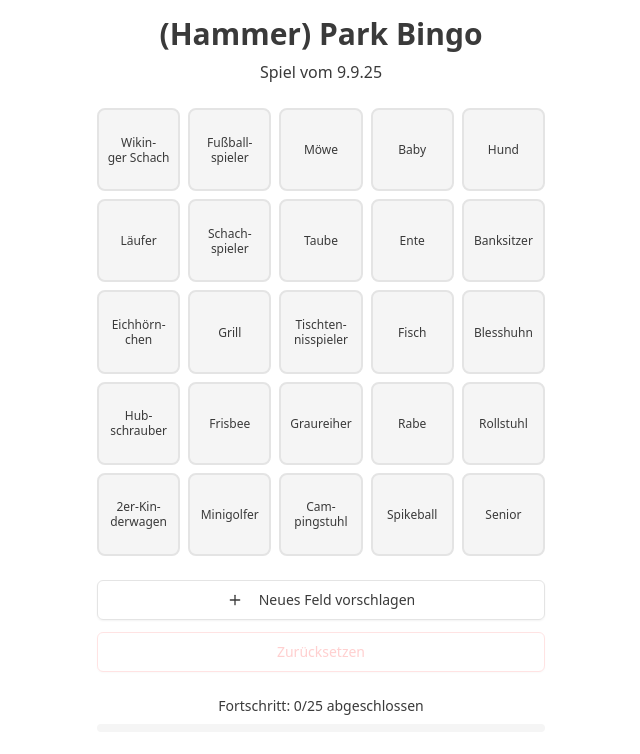
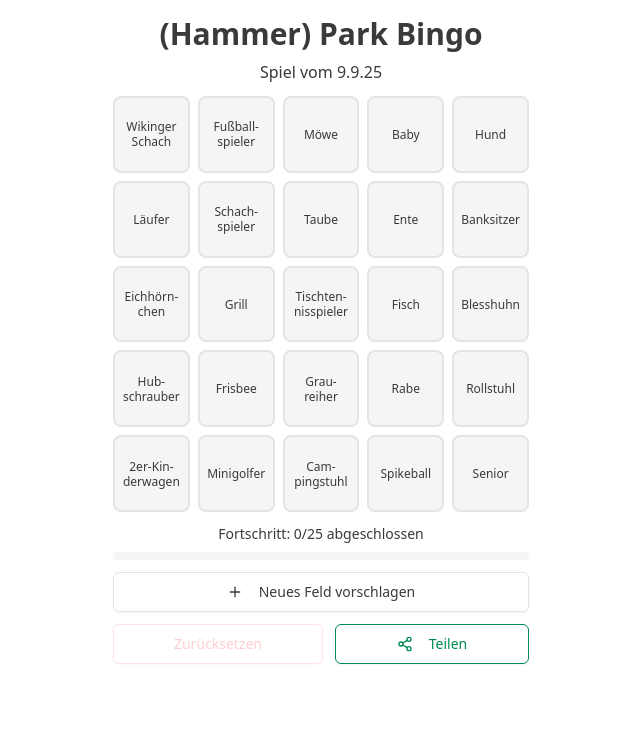
Before and after one commit to r3m00n/bingo, a Next.js app: page / in a window 1280 px wide. Shown: the top 754 px of the page, without its empty margins (319-959 px from the left). Built offline with nearby package versions, Linux system fonts and the light colour scheme.

Commit message:
add share

```diff
--- a/package.json
+++ b/package.json
@@ -14,6 +14,7 @@
     "@vercel/analytics": "^1.5.0",
     "class-variance-authority": "^0.7.1",
     "clsx": "^2.1.1",
+    "html-to-image": "^1.11.13",
     "lucide-react": "^0.542.0",
     "next": "15.5.2",
     "next-themes": "^0.4.6",
--- a/src/app/page.tsx
+++ b/src/app/page.tsx
@@ -1,7 +1,8 @@
 'use client';
 
-import { useCallback, useEffect, useState } from 'react';
-import { Loader2, Plus, Sparkles } from 'lucide-react';
+import { useCallback, useEffect, useRef, useState } from 'react';
+import { toPng } from 'html-to-image';
+import { Loader2, Plus, Share2, Sparkles } from 'lucide-react';
 import { toast } from 'sonner';
 
 import { sendSuggestion } from '@/actions/send-suggestion';
@@ -67,6 +68,8 @@ interface BingoState {
 }
 
 export default function ParkBingo() {
+  const imageAreaRef = useRef<HTMLDivElement>(null);
+
   const [bingoState, setBingoState] = useState<BingoState>({
     grid: [],
     checked: Array(25).fill(false),
@@ -239,6 +242,36 @@ export default function ParkBingo() {
     localStorage.setItem('park-bingo', JSON.stringify(newState));
   };
 
+  const handleShare = async () => {
+    if (!imageAreaRef.current) return;
+
+    try {
+      const dataUrl = await toPng(imageAreaRef.current, { cacheBust: true });
+
+      // Turn base64 into a File so Web Share API can use it
+      const res = await fetch(dataUrl);
+      const blob = await res.blob();
+      const file = new File([blob], `bingo-${bingoState.date}.png`, {
+        type: 'image/png',
+      });
+
+      if (navigator.canShare && navigator.canShare({ files: [file] })) {
+        await navigator.share({
+          files: [file],
+          title: '(Hammer) Park Bingo',
+          text: `Mein Fortschritt vom ${formattedDate}`,
+        });
+      } else {
+        // fallback: copy image to clipboard
+        await navigator.clipboard.write([new ClipboardItem({ 'image/png': blob })]);
+        toast.success('Screenshot in die Zwischenablage kopiert 📋');
+      }
+    } catch (err) {
+      console.error('Screenshot share failed', err);
+      toast.error('Screenshot konnte nicht geteilt werden.');
+    }
+  };
+
   // Get cell classes for styling
   const getCellClasses = (index: number) => {
     const isChecked = bingoState.checked[index];
@@ -261,11 +294,14 @@ export default function ParkBingo() {
   const hasCelebratingLines = celebratingLines.size > 0;
 
   return (
-    <div className='bg-background min-h-screen p-4'>
+    <div className='bg-background min-h-screen pb-4'>
       <div className='mx-auto max-w-md'>
+        <div ref={imageAreaRef} className='bg-background p-4'>
           {/* Header */}
-        <div className='mb-6 text-center'>
-          <h1 className='text-foreground mb-2 text-3xl font-bold'>(Hammer) Park Bingo</h1>
+          <div className='mb-3 text-center'>
+            <h1 className='text-foreground mb-2 text-3xl font-bold'>
+              (Hammer) Park Bingo
+            </h1>
             <p className='text-muted-foreground'>Spiel vom {formattedDate}</p>
             {bingoState.completedLines.length > 0 && (
               <div className='text-primary mt-2 flex items-center justify-center gap-1'>
@@ -280,7 +316,7 @@ export default function ParkBingo() {
 
           {/* Bingo Grid */}
           <div
-          className={`mb-6 grid grid-cols-5 gap-2 transition-all duration-500 ${
+            className={`mb-3 grid grid-cols-5 gap-2 transition-all duration-500 ${
               hasCelebratingLines ? 'scale-105 animate-pulse shadow-2xl' : ''
             }`}
           >
@@ -300,6 +336,23 @@ export default function ParkBingo() {
             ))}
           </div>
 
+          {/* Progress indicator */}
+          <div className='text-center'>
+            <div className='text-muted-foreground text-sm'>
+              Fortschritt: {bingoState.checked.filter(Boolean).length}/25 abgeschlossen
+            </div>
+            <div className='bg-muted mt-2 h-2 w-full rounded-full'>
+              <div
+                className='bg-primary h-2 rounded-full transition-all duration-500'
+                style={{
+                  width: `${(bingoState.checked.filter(Boolean).length / 25) * 100}%`,
+                }}
+              />
+            </div>
+          </div>
+        </div>
+
+        <div className='-mt-1 px-4'>
           {/* Suggest Button */}
           <Dialog open={isModalOpen} onOpenChange={setIsModalOpen}>
             <DialogTrigger asChild>
@@ -359,10 +412,11 @@ export default function ParkBingo() {
             </DialogContent>
           </Dialog>
 
+          <div className='mt-3 flex gap-3'>
             {/* Reset Button */}
             <Button
               variant='outline'
-          className={`mt-3 w-full transition-all duration-200 ${
+              className={`flex-1 transition-all duration-200 ${
                 bingoState.checked.every(checked => !checked)
                   ? 'cursor-not-allowed border-red-200 text-red-300 hover:border-red-200 hover:text-red-300'
                   : 'border-red-500 text-red-500 hover:border-red-600 hover:bg-red-50 hover:text-red-600'
@@ -374,18 +428,16 @@ export default function ParkBingo() {
               Zurücksetzen
             </Button>
 
-        {/* Progress indicator */}
-        <div className='mt-6 text-center'>
-          <div className='text-muted-foreground text-sm'>
-            Fortschritt: {bingoState.checked.filter(Boolean).length}/25 abgeschlossen
-          </div>
-          <div className='bg-muted mt-2 h-2 w-full rounded-full'>
-            <div
-              className='bg-primary h-2 rounded-full transition-all duration-500'
-              style={{
-                width: `${(bingoState.checked.filter(Boolean).length / 25) * 100}%`,
-              }}
-            />
+            {/* Share Button */}
+            <Button
+              variant='outline'
+              className='border-primary text-primary hover:border-primary/80 hover:bg-primary/10 hover:text-primary flex-1 bg-transparent'
+              size='lg'
+              onClick={handleShare}
+            >
+              <Share2 className='mr-2 h-4 w-4' />
+              Teilen
+            </Button>
           </div>
         </div>
       </div>
```
Also changed, not shown: 1 other file (tests, documents, lock files or other folders). Lines whose indentation alone changed are shown as unchanged.
